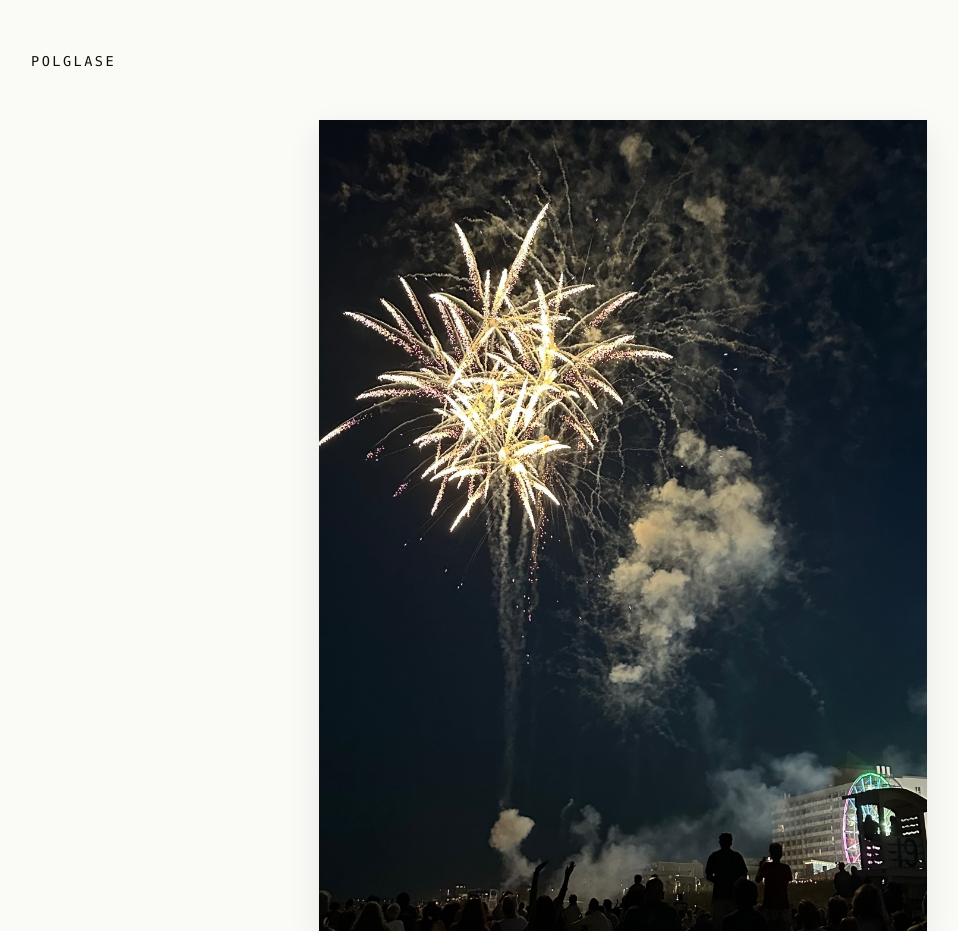
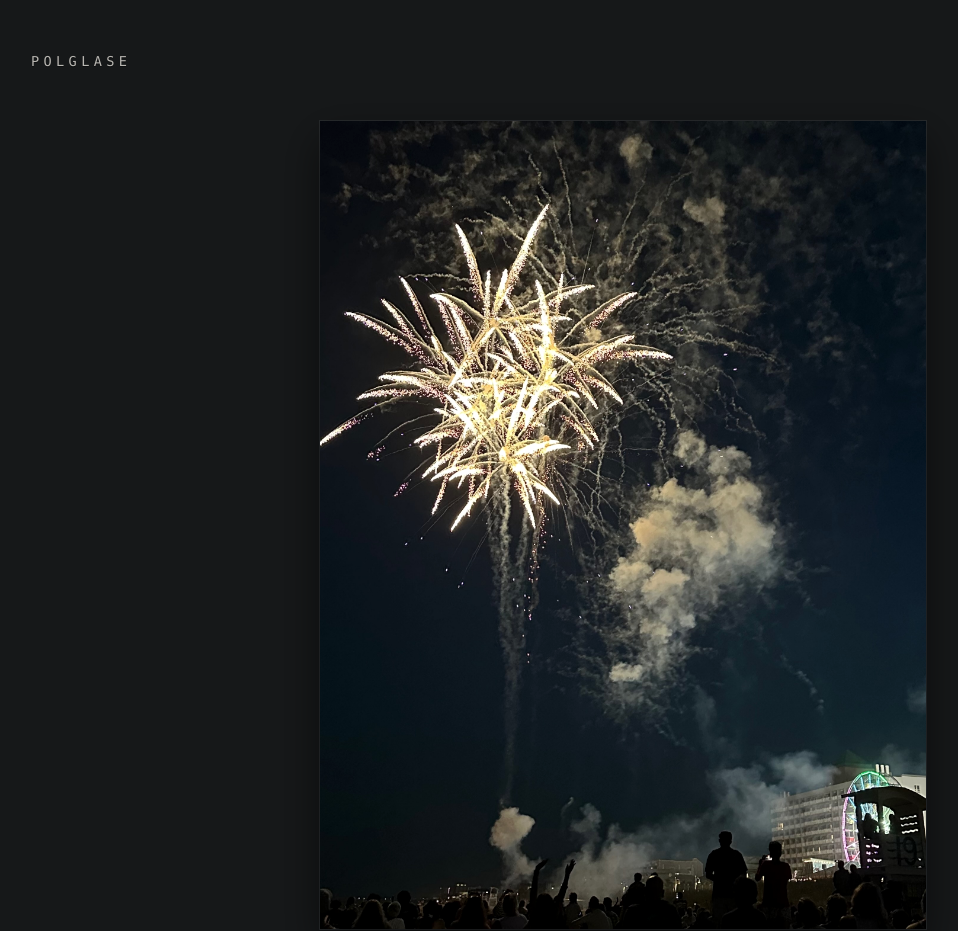
Before and after one commit to swpolgla/personal-site, a plain HTML site: page index.html in a window 1280 px wide. Shown: the top 931 px of the page, without its empty margins (17-975 px from the left). Drawn offline with Linux system fonts and the light colour scheme.

Commit message:
Update with dark theme

```diff
--- a/styles.css
+++ b/styles.css
@@ -1,8 +1,11 @@
 :root {
-  --ink: #111111;
-  --paper: #fafaf7;
-  --line: #e3e1db;
-  --muted: #6c6a64;
+  --ink: #d8d6d1;
+  --paper: #161819;
+  --paper-raised: #1e2123;
+  --line: #2a2d30;
+  --muted: #7a7873;
+  --accent: #b8b6b1;
+  --shadow: 0 0 0 1px rgba(255,255,255,0.04), 0 18px 40px rgba(0,0,0,0.55);
   --pad: clamp(1rem, 5vw, 3rem);
 }
 
@@ -19,6 +22,8 @@ body {
   color: var(--ink);
   font-family: ui-serif, Georgia, "Times New Roman", serif;
   line-height: 1.5;
+  -webkit-font-smoothing: antialiased;
+  text-rendering: optimizeLegibility;
 }
 
 .masthead {
@@ -28,10 +33,11 @@ body {
 .wordmark {
   font-family: ui-monospace, "SF Mono", Menlo, Consolas, monospace;
   font-size: 0.85rem;
-  letter-spacing: 0.18em;
+  letter-spacing: 0.32em;
   text-transform: uppercase;
-  color: var(--ink);
+  color: var(--accent);
   text-decoration: none;
+  text-shadow: 0 1px 0 rgba(0,0,0,0.4);
 }
 
 .frame {
@@ -44,17 +50,20 @@ body {
 .frame figure {
   margin: 0;
   max-width: 38rem;
+  background: var(--paper-raised);
+  padding: 1px;
 }
 
 .frame img {
   max-width: 100%;
   height: auto;
   display: block;
-  box-shadow: 0 1px 2px rgba(0,0,0,0.04), 0 12px 32px rgba(0,0,0,0.08);
+  filter: contrast(1.03) saturate(0.92);
+  box-shadow: var(--shadow);
 }
 
 .colophon {
-  padding: 0 var(--pad) var(--pad);
+  padding: var(--pad) var(--pad) var(--pad);
   border-top: 1px solid var(--line);
 }
 
```
